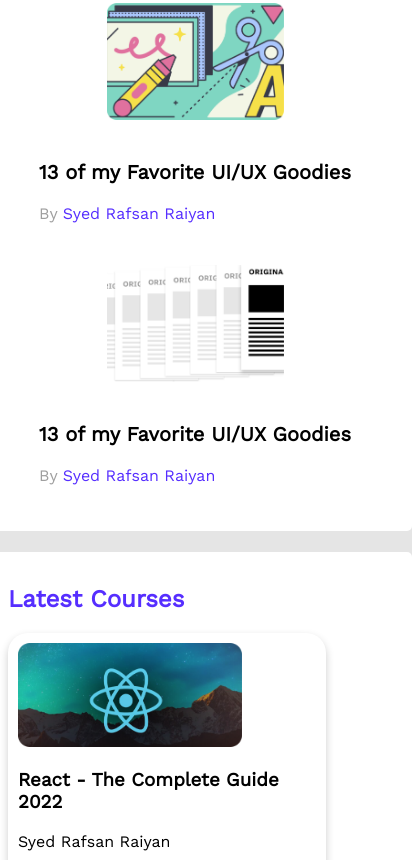
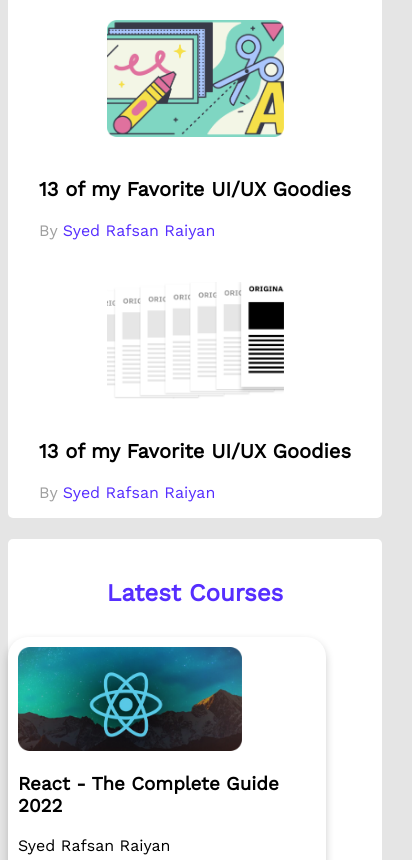
Before and after one commit to srafsan/leader-board-css3, a plain HTML site: page index.html in a window 390 px wide. Shown: the part 1140-2000 px from the top of the page, 412 px wide, since content can reach past the window. Drawn offline with nearby package versions, Linux system fonts and the light colour scheme.

Commit message:
Added mobile responsive

```diff
--- a/styles/leader-board.css
+++ b/styles/leader-board.css
@@ -143,6 +143,11 @@ hr {
 @media screen and (max-width: 576px) {
     .container {
         width: 100%;
+        padding: 0;
+    }
+    .section-title {
+        margin-top: 40px;
+        text-align: center;
     }
     .players {
         grid-template-columns: repeat(2, 1fr);
@@ -157,4 +162,10 @@ hr {
         justify-content: center;
         align-items: center;
     }
+
+    .course {
+        /* margin-top: 20px; */
+        align-items: center;
+        margin: 10px auto;
+    }
 }
```
